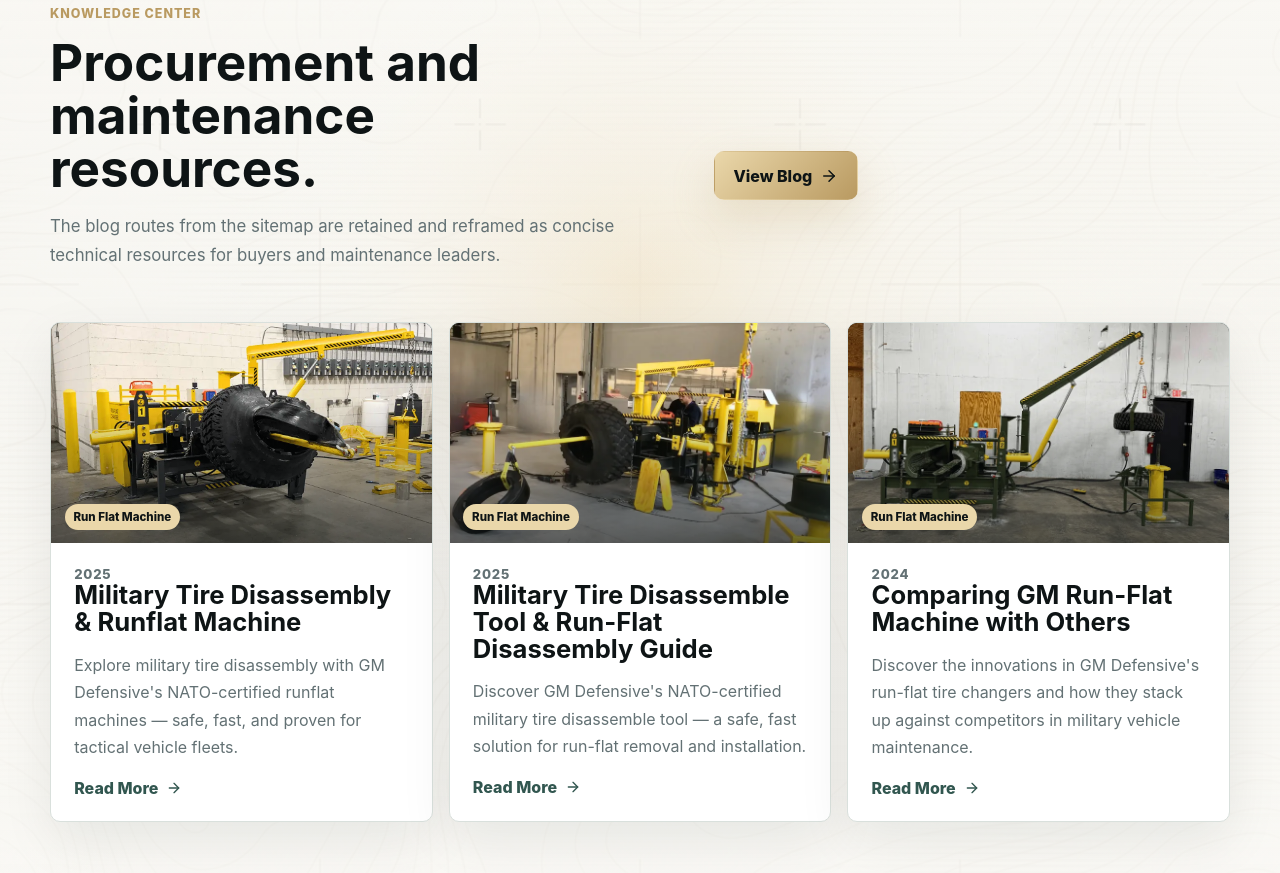
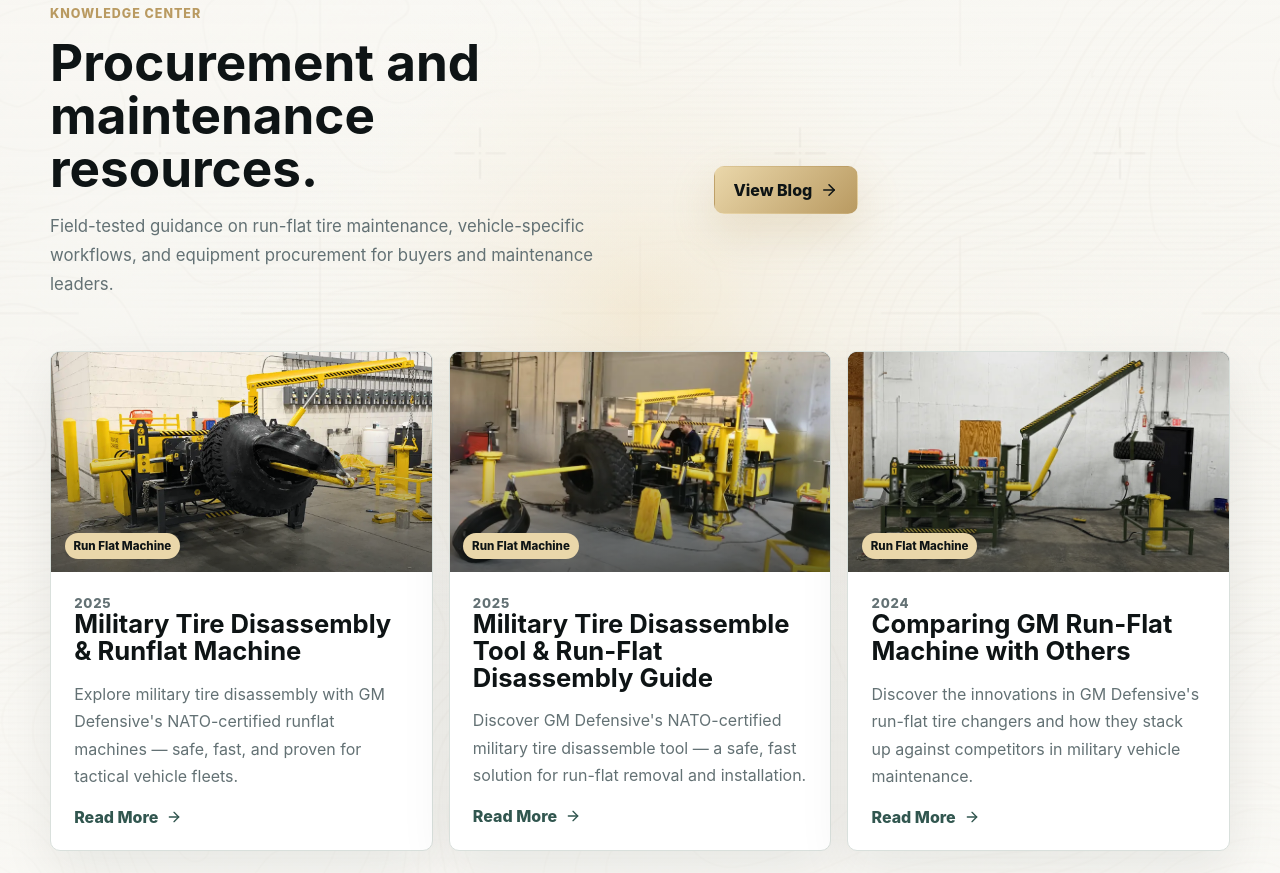
Before and after one commit to osg233/runflatmachine, an Astro site: page / in a window 1280 px wide. Shown: the part 6887-7760 px from the top of the page. Built offline with nearby package versions, Linux system fonts and the light colour scheme; Astro itself is replaced by a stand-in of ours.

Commit message:
Replace internal note in Knowledge Center copy
Updated body text for the section heading to provide more specific guidance on tire maintenance and procurement.

```diff
--- a/src/pages/index.astro
+++ b/src/pages/index.astro
@@ -415,7 +415,7 @@ import { assets, capabilities, posts, products, site } from "@/data/site";
         <SectionHeading
           eyebrow="Knowledge center"
           title="Procurement and maintenance resources."
-          body="The blog routes from the sitemap are retained and reframed as concise technical resources for buyers and maintenance leaders."
+          body="Field-tested guidance on run-flat tire maintenance, vehicle-specific workflows, and equipment procurement for buyers and maintenance leaders."
         />
         <div class="button-row">
           <a class="button button-primary" href="/blog/">
```
